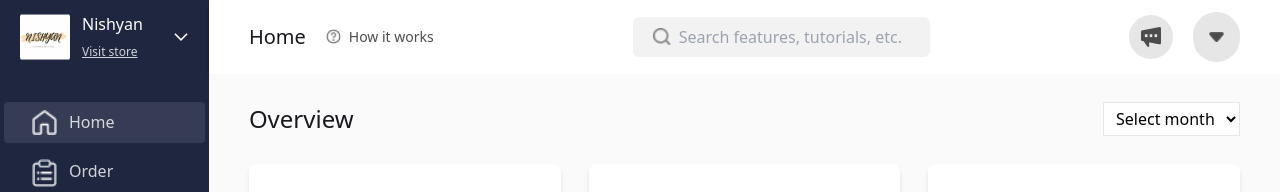
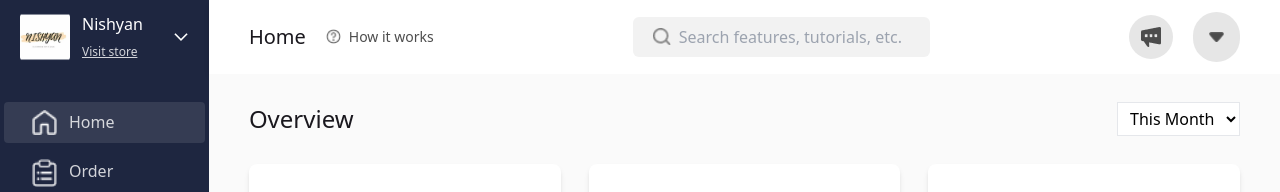
Before and after one commit to div-vik/dukaan, a Next.js app: page / in a window 1280 px wide. Shown: the top 192 px of the page. Built offline with nearby package versions, Linux system fonts and the light colour scheme.

Commit message:
Update design

```diff
--- a/app/page.jsx
+++ b/app/page.jsx
@@ -12,7 +12,7 @@ export default function Home() {
         <h1 className="text-2xl font-[500] text-[#1A181E]">Overview</h1>
         <div>
           <select className="px-2 py-1 bg-[#FFFFFF] border-[1px] cursor-pointer focus:outline-none">
-            <option>Select month</option>
+            {/* <option>Select month</option> */}
             <option>This Month</option>
             <option>Last Month</option>
           </select>
```
